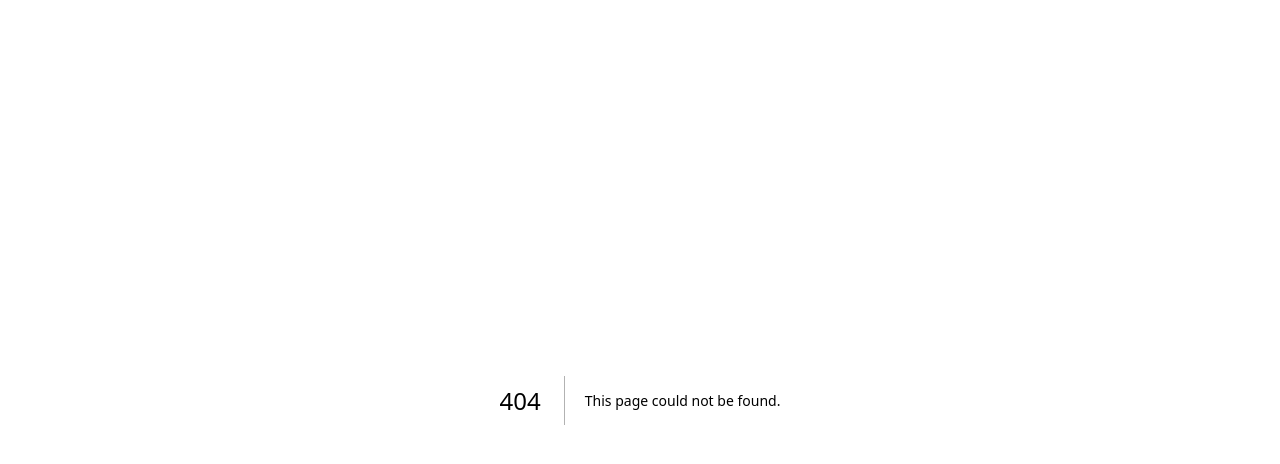
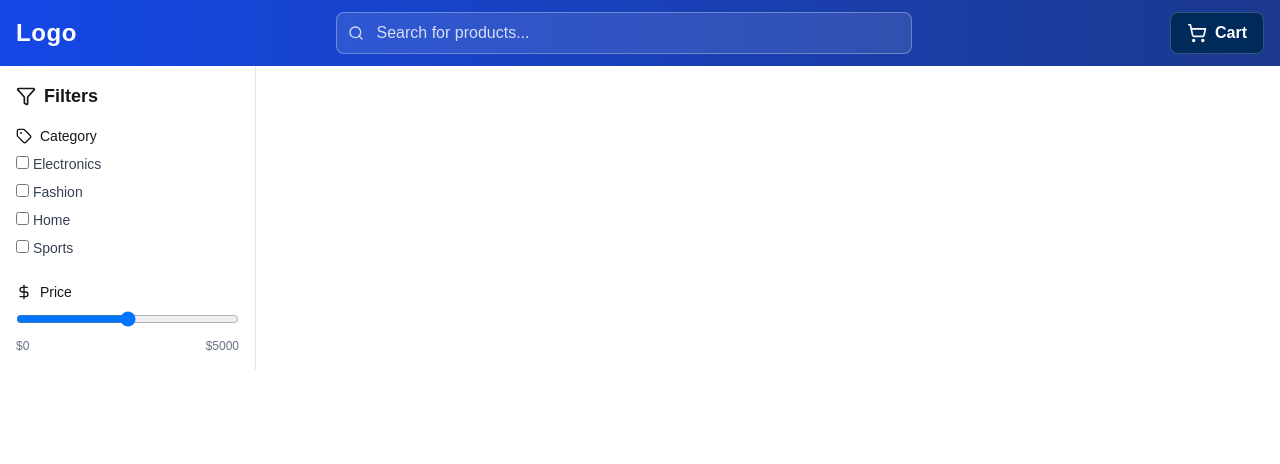
Before and after one commit to rohit-1624/whatbytes-ecommerce, a Next.js app: page /Sidebar in a window 1280 px wide. Before the commit this address had no page. Shown: the top 464 px of the page. Built offline with nearby package versions, Linux system fonts and the light colour scheme.

Commit message:
header has been completed

```diff
--- /dev/null
+++ b/app/Sidebar/page.js
@@ -0,0 +1,7 @@
+import Sidebar from "@/components/Sidebar"
+
+const SidebarRoute = () => {
+    return <Sidebar />
+}
+
+export default SidebarRoute
--- a/app/layout.js
+++ b/app/layout.js
@@ -1,28 +1,18 @@
-import { Geist, Geist_Mono } from "next/font/google";
 import "./globals.css";
-
-const geistSans = Geist({
-  variable: "--font-geist-sans",
-  subsets: ["latin"],
-});
-
-const geistMono = Geist_Mono({
-  variable: "--font-geist-mono",
-  subsets: ["latin"],
-});
+// import "remixicon/fonts/remixicon.css";
+import Header from "../components/Header";
 
 export const metadata = {
-  title: "Create Next App",
-  description: "Generated by create next app",
+  title: "Frontend Assignment",
+  description: "Frontend Developer Task - ComputerChacha",
 };
 
 export default function RootLayout({ children }) {
   return (
     <html lang="en">
-      <body
-        className={`${geistSans.variable} ${geistMono.variable} antialiased`}
-      >
-        {children}
+      <body className="bg-black">
+        <Header />
+        <main className="pt-0">{children}</main>
       </body>
     </html>
   );
--- a/app/page.js
+++ b/app/page.js
@@ -1,103 +1,9 @@
-import Image from "next/image";
+import Sidebar from "@/components/Sidebar"
 
 export default function Home() {
   return (
-    <div className="font-sans grid grid-rows-[20px_1fr_20px] items-center justify-items-center min-h-screen p-8 pb-20 gap-16 sm:p-20">
-      <main className="flex flex-col gap-[32px] row-start-2 items-center sm:items-start">
-        <Image
-          className="dark:invert"
-          src="/next.svg"
-          alt="Next.js logo"
-          width={180}
-          height={38}
-          priority
-        />
-        <ol className="font-mono list-inside list-decimal text-sm/6 text-center sm:text-left">
-          <li className="mb-2 tracking-[-.01em]">
-            Get started by editing{" "}
-            <code className="bg-black/[.05] dark:bg-white/[.06] font-mono font-semibold px-1 py-0.5 rounded">
-              app/page.js
-            </code>
-            .
-          </li>
-          <li className="tracking-[-.01em]">
-            Save and see your changes instantly.
-          </li>
-        </ol>
-
-        <div className="flex gap-4 items-center flex-col sm:flex-row">
-          <a
-            className="rounded-full border border-solid border-transparent transition-colors flex items-center justify-center bg-foreground text-background gap-2 hover:bg-[#383838] dark:hover:bg-[#ccc] font-medium text-sm sm:text-base h-10 sm:h-12 px-4 sm:px-5 sm:w-auto"
-            href="https://vercel.com/new?utm_source=create-next-app&utm_medium=appdir-template-tw&utm_campaign=create-next-app"
-            target="_blank"
-            rel="noopener noreferrer"
-          >
-            <Image
-              className="dark:invert"
-              src="/vercel.svg"
-              alt="Vercel logomark"
-              width={20}
-              height={20}
-            />
-            Deploy now
-          </a>
-          <a
-            className="rounded-full border border-solid border-black/[.08] dark:border-white/[.145] transition-colors flex items-center justify-center hover:bg-[#f2f2f2] dark:hover:bg-[#1a1a1a] hover:border-transparent font-medium text-sm sm:text-base h-10 sm:h-12 px-4 sm:px-5 w-full sm:w-auto md:w-[158px]"
-            href="https://nextjs.org/docs?utm_source=create-next-app&utm_medium=appdir-template-tw&utm_campaign=create-next-app"
-            target="_blank"
-            rel="noopener noreferrer"
-          >
-            Read our docs
-          </a>
-        </div>
-      </main>
-      <footer className="row-start-3 flex gap-[24px] flex-wrap items-center justify-center">
-        <a
-          className="flex items-center gap-2 hover:underline hover:underline-offset-4"
-          href="https://nextjs.org/learn?utm_source=create-next-app&utm_medium=appdir-template-tw&utm_campaign=create-next-app"
-          target="_blank"
-          rel="noopener noreferrer"
-        >
-          <Image
-            aria-hidden
-            src="/file.svg"
-            alt="File icon"
-            width={16}
-            height={16}
-          />
-          Learn
-        </a>
-        <a
-          className="flex items-center gap-2 hover:underline hover:underline-offset-4"
-          href="https://vercel.com/templates?framework=next.js&utm_source=create-next-app&utm_medium=appdir-template-tw&utm_campaign=create-next-app"
-          target="_blank"
-          rel="noopener noreferrer"
-        >
-          <Image
-            aria-hidden
-            src="/window.svg"
-            alt="Window icon"
-            width={16}
-            height={16}
-          />
-          Examples
-        </a>
-        <a
-          className="flex items-center gap-2 hover:underline hover:underline-offset-4"
-          href="https://nextjs.org?utm_source=create-next-app&utm_medium=appdir-template-tw&utm_campaign=create-next-app"
-          target="_blank"
-          rel="noopener noreferrer"
-        >
-          <Image
-            aria-hidden
-            src="/globe.svg"
-            alt="Globe icon"
-            width={16}
-            height={16}
-          />
-          Go to nextjs.org →
-        </a>
-      </footer>
-    </div>
-  );
+    <>
+    <Sidebar />
+    </>
+  )
 }
--- /dev/null
+++ b/components/Header.jsx
@@ -0,0 +1,65 @@
+"use client";
+import { useMemo } from "react";
+import { ShoppingCart, Search } from "lucide-react";
+
+const Header = ({ cartCount = 0 }) => {
+  // clamp badge (no negative)
+  const count = useMemo(() => Math.max(0, Number(cartCount) || 0), [cartCount]);
+
+  return (
+    <header className="w-full">
+      <div className="bg-gradient-to-r from-blue-700 to-blue-900">
+        <div className="mx-auto max-w-7xl px-4 py-3 flex items-center gap-4">
+          {/* Logo (left) */}
+          <div className="text-white font-semibold text-2xl tracking-wide select-none">
+            Logo
+          </div>
+
+          {/* Center search (kept centered using flex grow + max width) */}
+          <div className="flex-1 flex justify-center">
+            <div className="relative w-full max-w-xl">
+              <span className="absolute left-3 top-1/2 -translate-y-1/2">
+                <Search className="w-4 h-4 text-white/80" aria-hidden />
+              </span>
+              <input
+                type="text"
+                placeholder="Search for products..."
+                aria-label="Search products"
+                className="w-full rounded-lg bg-white/10 placeholder-white/80 text-white
+                           pl-10 pr-4 py-2 outline-none border border-white/30
+                           focus:border-white/60 focus:ring-0"
+              />
+            </div>
+          </div>
+
+          {/* Cart (right) */}
+          <button
+            type="button"
+            className="relative inline-flex items-center gap-2 rounded-lg px-4 py-2
+                      bg-[#002A5A] text-white
+                       border border-white/20 hover:from-blue-500 hover:to-blue-700
+                       focus:outline-none focus:ring-2 focus:ring-white/40"
+            aria-label="Cart"
+          >
+            <ShoppingCart className="w-5 h-5" />
+            <span className="font-semibold">Cart</span>
+
+            {/* Badge */}
+            {count > 0 && (
+              <span
+                className="absolute -top-2 -right-2 min-w-[20px] h-5 px-1
+                           rounded-full bg-red-500 text-white text-xs
+                           flex items-center justify-center"
+                aria-label={`${count} items in cart`}
+              >
+                {count}
+              </span>
+            )}
+          </button>
+        </div>
+      </div>
+    </header>
+  );
+};
+
+export default Header;
--- /dev/null
+++ b/components/Sidebar.jsx
@@ -0,0 +1,39 @@
+"use client";
+import { Filter, Tag, DollarSign } from "lucide-react";
+
+const Sidebar = () => {
+  return (
+    <aside className="w-64 shrink-0 border-r border-gray-200 p-4 hidden md:block">
+      <h2 className="text-lg font-semibold flex items-center gap-2 mb-4">
+        <Filter className="w-5 h-5" /> Filters
+      </h2>
+
+      {/* Category */}
+      <div className="mb-6">
+        <h3 className="text-sm font-medium mb-2 flex items-center gap-2">
+          <Tag className="w-4 h-4" /> Category
+        </h3>
+        <ul className="space-y-2 text-sm text-gray-700">
+          <li><input type="checkbox" /> Electronics</li>
+          <li><input type="checkbox" /> Fashion</li>
+          <li><input type="checkbox" /> Home</li>
+          <li><input type="checkbox" /> Sports</li>
+        </ul>
+      </div>
+
+      {/* Price */}
+      <div>
+        <h3 className="text-sm font-medium mb-2 flex items-center gap-2">
+          <DollarSign className="w-4 h-4" /> Price
+        </h3>
+        <input type="range" min="0" max="5000" className="w-full" />
+        <div className="flex justify-between text-xs text-gray-500 mt-1">
+          <span>$0</span>
+          <span>$5000</span>
+        </div>
+      </div>
+    </aside>
+  );
+};
+
+export default Sidebar;
```
Also changed, not shown: package.json (+5 -4 lines), app/Header/page.js (added), app/ProductGrid/page.js (added), app/Products/page.js (added), app/lib/products.js (added), components/ProductCard.jsx (added), components/ProductGrid.jsx (added), 1 other file (tests, documents, lock files or other folders).
